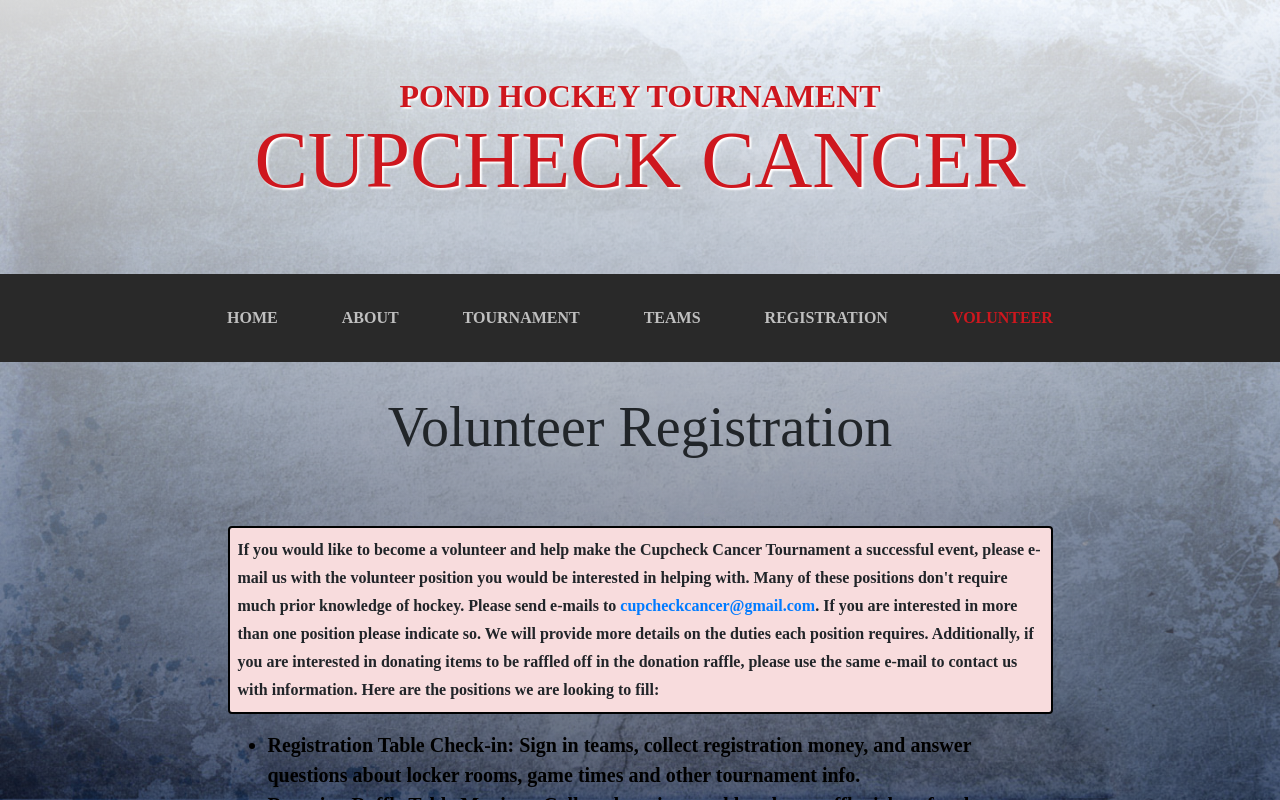
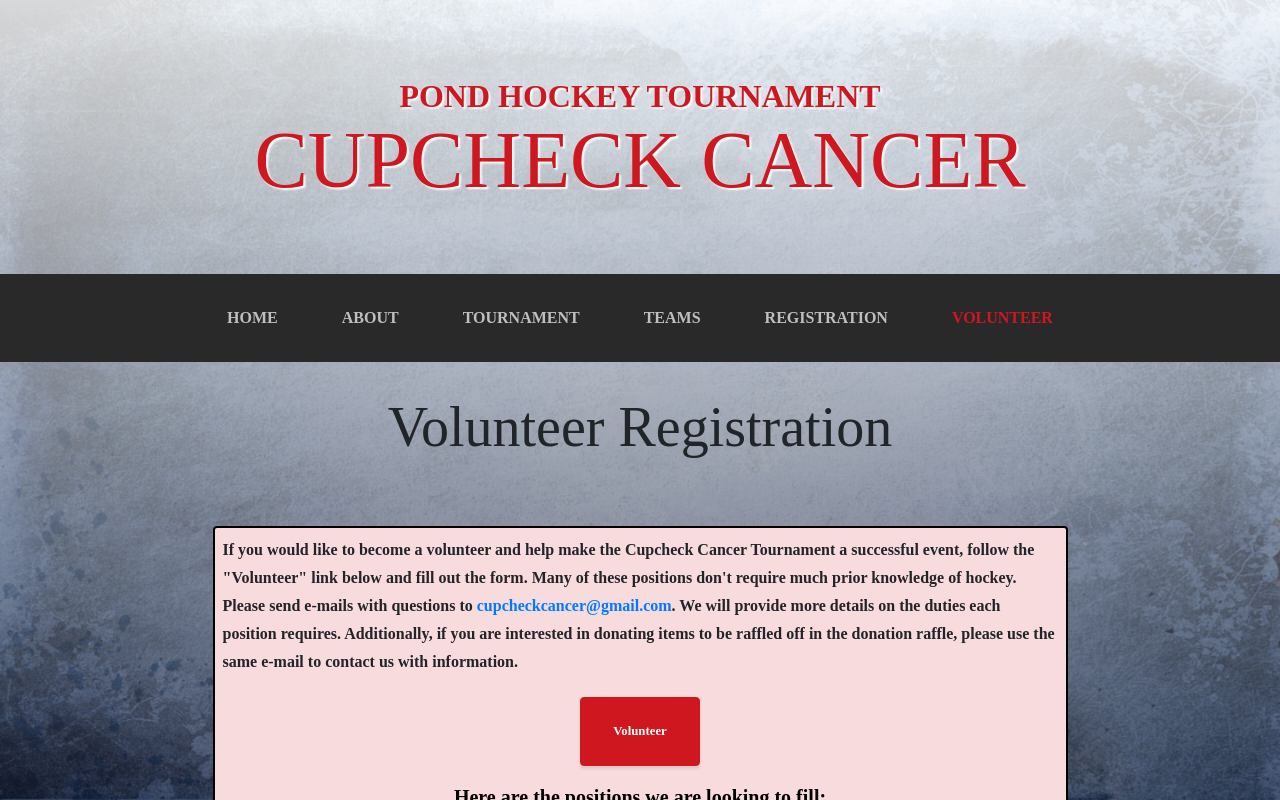
Before and after one commit to SimmonsCS28/cc-api, an Angular app in the folder Web/ClientApp/: page /volunteer-registration in a window 1280 px wide. Shown: the top 800 px of the page. Built offline with nearby package versions, Linux system fonts and the light colour scheme.

Commit message:
Added Routing
Added the volunteer registration form to routing module and app module. Modified volunteer page to include link to new form page and updated language in the body.

```diff
--- a/Web/ClientApp/src/app/app-routing.module.ts
+++ b/Web/ClientApp/src/app/app-routing.module.ts
@@ -8,6 +8,7 @@ import { UserRegistrationComponent } from './user/user-registration/user-registr
 import { TeamComponent } from './team/team.component';
 import { TournamentComponent } from './tournament/tournament.component';
 import { RegisteredTeamsComponent } from './tournament/registered-teams/registered-teams.component';
+import { VolunteerRegistrationFormPageComponent } from './user/user-volunteer-registration/volunteer-registration-form-page/volunteer-registration-form-page.component';
 
 const routes: Routes = [
   {
@@ -50,6 +51,10 @@ const routes: Routes = [
   {
     path: 'volunteer-registration',
     component: UserVolunteerRegistrationComponent
+  },
+  {
+    path: 'volunteer-registration-form',
+    component: VolunteerRegistrationFormPageComponent
   }
 ];
 
--- a/Web/ClientApp/src/app/app.module.ts
+++ b/Web/ClientApp/src/app/app.module.ts
@@ -15,6 +15,7 @@ import { UserVolunteerRegistrationComponent } from './user/user-volunteer-regist
 import { RouterModule } from '@angular/router';
 import { TournamentComponent } from './tournament/tournament.component';
 import { RegisteredTeamsComponent } from './tournament/registered-teams/registered-teams.component';
+import { VolunteerRegistrationFormPageComponent } from './user/user-volunteer-registration/volunteer-registration-form-page/volunteer-registration-form-page.component';
 
 @NgModule({
   declarations: [
@@ -28,7 +29,8 @@ import { RegisteredTeamsComponent } from './tournament/registered-teams/register
     HttpComponent,
     UserVolunteerRegistrationComponent,
     TournamentComponent,
-    RegisteredTeamsComponent
+    RegisteredTeamsComponent,
+    VolunteerRegistrationFormPageComponent
   ],
   imports: [
     BrowserModule,
--- a/Web/ClientApp/src/app/user/user-volunteer-registration/user-volunteer-registration.component.html
+++ b/Web/ClientApp/src/app/user/user-volunteer-registration/user-volunteer-registration.component.html
@@ -8,23 +8,24 @@
                 <div class="px-15">
                     <div class="container">
                         <div class="row justify-content-center" style="margin-top: 25px;">
-                            <div class="col-md-9">
-                                <p class="rounded"
-                                style="font-weight: bold;
-                                text-align: left;
+                            <div class="col-md-9 rounded"
+                                style="text-align: left;
                                 background-color: #f8dcdd;
                                 border: 0.15rem solid black;
                                 padding: 8px;">
-                                    If you would like to become a volunteer and help make the Cupcheck Cancer Tournament a successful event, please e-mail us with
-                                    the volunteer position you would be interested in helping with. Many of these positions don't require much prior knowledge of hockey.
-                                    Please send e-mails to <a href="mailto:cupcheckcancer@gmail.com?Subject=Registration%20Page" target="_top">cupcheckcancer@gmail.com</a>.
-                                    If you are interested in more than one position please indicate so. We will provide more details on the duties each position requires.
-                                    Additionally, if you are interested in donating items to be raffled off in the donation raffle, please use the same e-mail to contact us
-                                    with information.
-                                    Here are the positions we are looking to fill:
+                                <p style="font-weight: bold;">
+                                    If you would like to become a volunteer and help make the Cupcheck Cancer Tournament a successful event, follow the "Volunteer" link
+                                    below and fill out the form. Many of these positions don't require much prior knowledge of hockey. Please send e-mails with questions
+                                    to <a href="mailto:cupcheckcancer@gmail.com?Subject=Registration%20Page" target="_top">cupcheckcancer@gmail.com</a>.
+                                    We will provide more details on the duties each position requires. Additionally, if you are interested in donating items to be raffled
+                                    off in the donation raffle, please use the same e-mail to contact us with information.
                                 </p>
+                                <div class="intro-button mx-auto" style="text-align: center; padding-bottom: 1%;">
+                                    <a class="btn btn-primary btn-xl" routerLink="/volunteer-registration-form">Volunteer</a>
+                                </div>
                                 <div class="row">
                                     <div class="container" style="text-align: left; font-size: 20px; font-weight: bold; color: black;">
+                                        <p style="text-align: center;">Here are the positions we are looking to fill:</p>
                                         <ul>
                                             <li>Registration Table Check-in: Sign in teams, collect registration money, and answer questions about locker rooms, game times
                                                 and other tournament info.
```
Also changed, not shown: Web/ClientApp/src/app/user/user-volunteer-registration/volunteer-registration-form-page/volunteer-registration-form-page.module.ts (added, +19 -0 lines).
